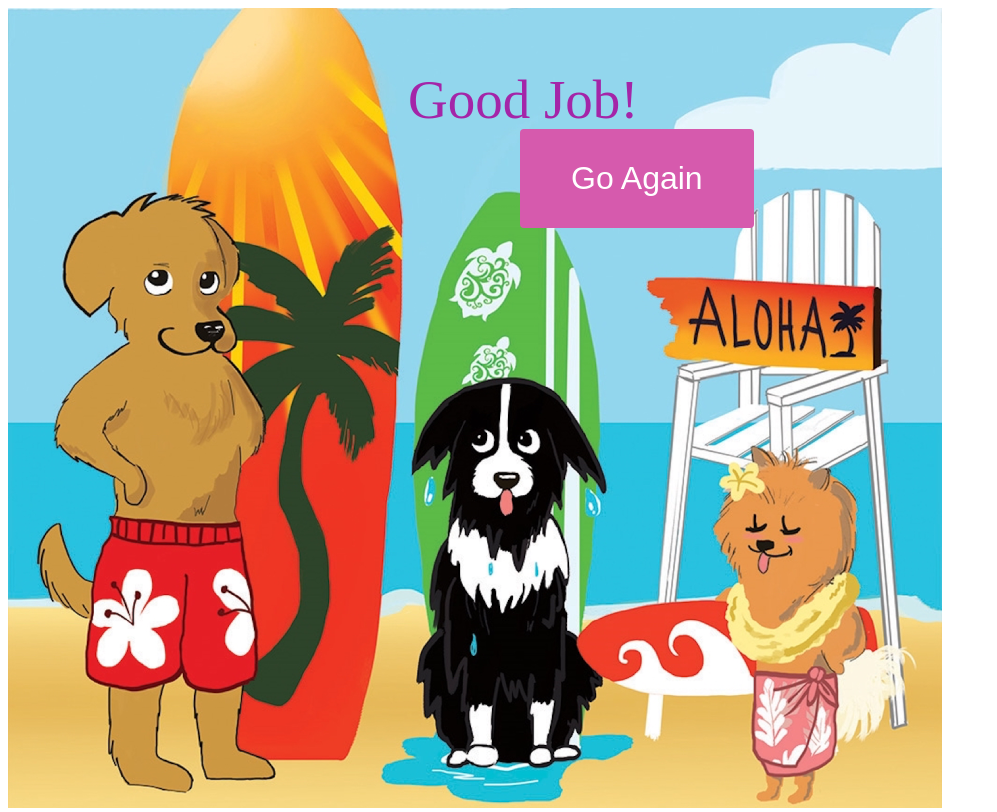
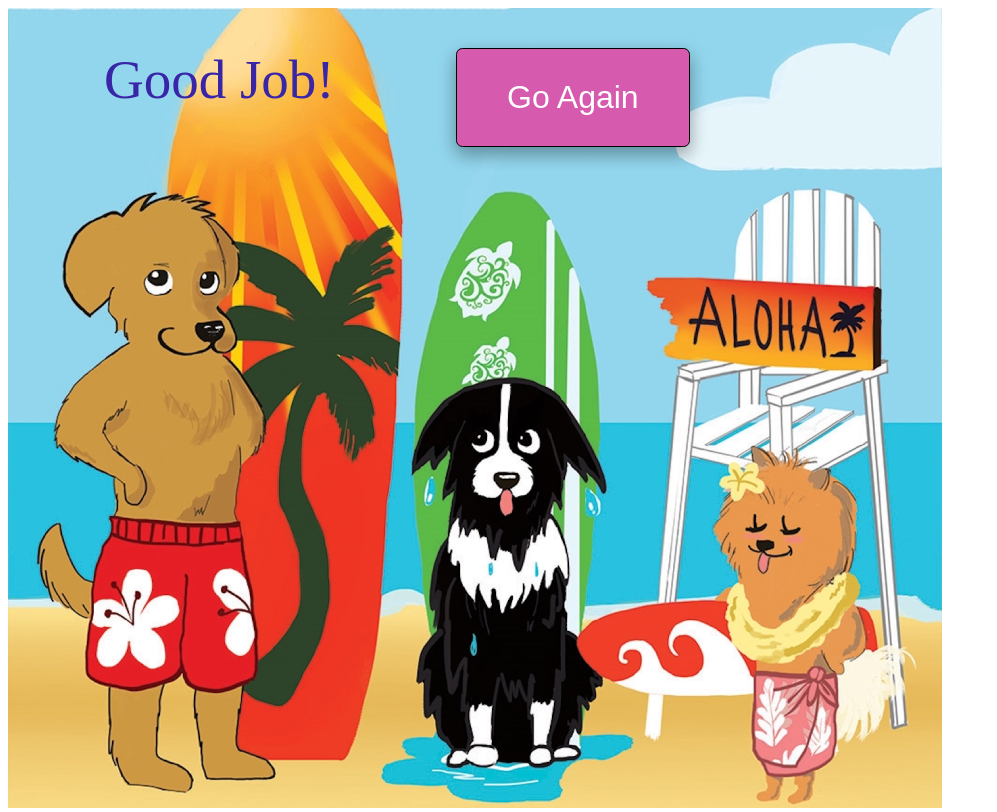
Before and after one commit to maddstyle/Surf-lessons-with-Fido, a plain HTML site: page you-win.html in a window 1280 px wide. Shown: the whole page, without its empty margins (0-997 px from the left). Drawn offline with Linux system fonts and the light colour scheme.

```diff
--- a/game.js
+++ b/game.js
@@ -2,8 +2,6 @@
     constructor() {
         this.canvas = document.getElementById("Canvas");;
         this.ctx = this.canvas.getContext("2d");
-        this.canvas.width = window.innerWidth
-        this.canvas.height = window.innerHeight
         this.surfer = new Player(this, 0, 200, 150, 150);
         this.background = new Image();
         this.score = 0;
@@ -11,7 +9,6 @@
         this.scrollValue = 0;
         this.speed = 1;
         this.sharks = [];
-
     }
 
     init() {
@@ -51,7 +48,7 @@
                 }
             });
             this.score++;
-            this.ctx.font = "80px Arial";
+            this.ctx.font = "60px Arial";
             this.ctx.fillText("Score:" + Math.round(this.score / 60), 40, 100)
         }, 10);
     }
--- a/style.css
+++ b/style.css
@@ -19,26 +19,28 @@
 
 .container2 .text {
     position: absolute;
-    top: 60px;
-    left: 400px;
+    top: 5%;
+    left: 15%;
+    text-align: center;
     font-size: 55px;
     /* font-family: Arial, Helvetica, sans-serif; */
-    color: rgb(164, 37, 168);
+    color: rgb(57, 37, 168);
 }
 
 .container2 .btn1 {
     position: absolute;
-    top: 50%;
-    left: 50%;
+    top: 30%;
+    left: 60%;
     transform: translate(-50%, -50%);
     -ms-transform: translate(-50%, -50%);
-    background-color: rgb(61, 206, 138);
+    background-color: rgb(187, 16, 59);
     color: white;
     font-size: 45px;
     padding: 12px 24px;
     border: none;
     cursor: pointer;
-    border-radius: 5px;
+    border-radius: 0.40rem;
+    box-shadow: 0 8px 16px 0 rgba(0,0,0,0.2), 0 6px 20px 0 rgba(0,0,0,0.19)
 }
 
 .container2 {
@@ -67,8 +69,9 @@
 }
 
 .container2 .btn2 {
-
     display: inline-block;
+    top: 80%;
+    left: 50%;
     font-weight: 400;
     text-align: center;
     white-space: nowrap;
@@ -77,21 +80,45 @@
     -moz-user-select: none;
     -ms-user-select: none;
     user-select: none;
-    border: 1px solid transparent;
+    border: 1px solid black;
     padding: 30px 50px;
     font-size: 2rem;
     /* line-height: 1.5; */
-
-    border-radius: .25rem;
+    box-shadow: 0 8px 16px 0 rgba(0,0,0,0.2), 0 6px 20px 0 rgba(0,0,0,0.19);
+    border-radius: .40 rem;
     transition: color .15s ease-in-out, background-color .15s ease-in-out, border-color .15s ease-in-out, box-shadow .15s ease-in-out;
     color: rgb(8, 8, 8) !important;
     background-color: #d65aad;
     position: absolute;
-    top: 15%;
-    left: 80%;
+
 }
 
-.container .btn2:hover {
+.container2 .btn3 {
+    display: inline-block;
+    top: 5%;
+    left: 70%;
+    font-weight: 400;
+    text-align: center;
+    white-space: nowrap;
+    vertical-align: middle;
+    -webkit-user-select: none;
+    -moz-user-select: none;
+    -ms-user-select: none;
+    user-select: none;
+    border: 1px solid black;
+    padding: 30px 50px;
+    font-size: 2rem;
+    box-shadow: 0 8px 16px 0 rgba(0,0,0,0.2), 0 6px 20px 0 rgba(0,0,0,0.19);
+    /* line-height: 1.5; */
+
+    border-radius: .40rem;
+    transition: color .15s ease-in-out, background-color .15s ease-in-out, border-color .15s ease-in-out, box-shadow .15s ease-in-out;
+    color: rgb(8, 8, 8) !important;
+    background-color: #d65aad;
+    position: absolute;
+
+}
+.btn1 .btn2 .btn3:hover {
     color: #fff;
     background-color: #c82333;
     border-color: #bd2130;
--- a/you-win.html
+++ b/you-win.html
@@ -13,7 +13,7 @@
                 <!-- <p class="lost">OUCH! You lost :(</p> -->
                 <img class="img2" src="images/surf-school.png" alt="win">
                 <div class="text">Good Job!</div>
-                <button class="btn2"><a href="landing.html">Go Again</a></button>
+                <button class="btn3"><a href="landing.html">Go Again</a></button>
             </div>
 </body>
 </html>
```
Also changed, not shown: landing.html (+1 -1 lines), player.js (+2 -5 lines), images/dog-surfing-shark.png (deleted), images/safe-waters.png (deleted).
